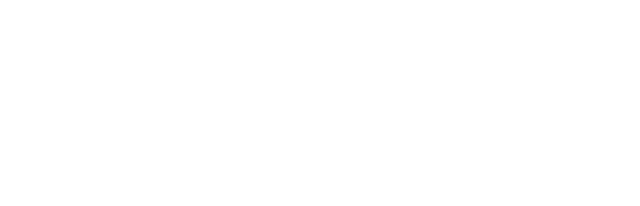
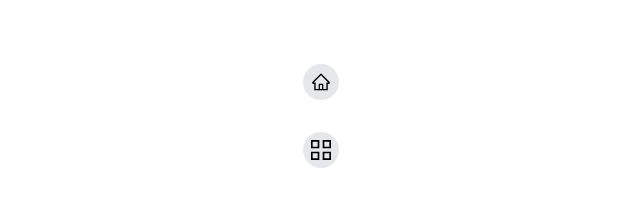
Before and after one commit to wanchufree/teo.gali, a plain HTML site: page index.html in a window 1280 px wide. Shown: the whole page, without its empty margins (319-959 px from the left). Drawn offline with Linux system fonts and the light colour scheme; the site is published under a folder, as on GitHub Pages, so addresses that start at the root find nothing.

Commit message:
Update index.html

```diff
--- a/index.html
+++ b/index.html
@@ -5,8 +5,8 @@
     <link rel="icon" type="image/svg+xml" href="/vite.svg" />
     <meta name="viewport" content="width=device-width, initial-scale=1.0" />
     <title>teo.gali</title>
-    <script type="module" crossorigin src="/index-Bef-j7I9.js"></script>
-    <link rel="stylesheet" crossorigin href="/index-CvpxlYJ3.css">
+    <script type="module" crossorigin src="./index-Bef-j7I9.js"></script>
+    <link rel="stylesheet" crossorigin href="./index-CvpxlYJ3.css">
   </head>
   <body>
     <div id="root"></div>
```
